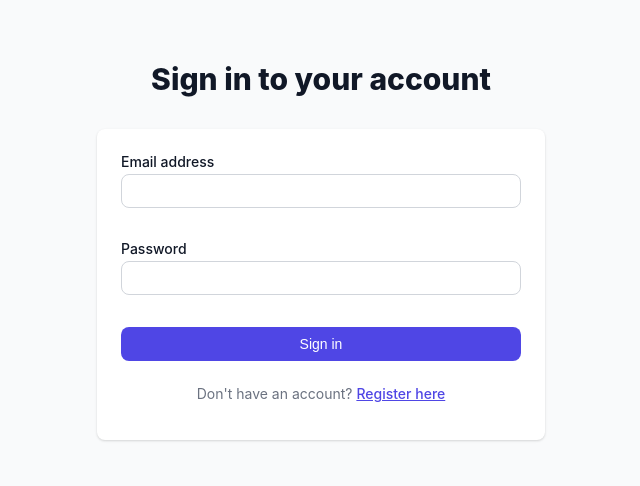
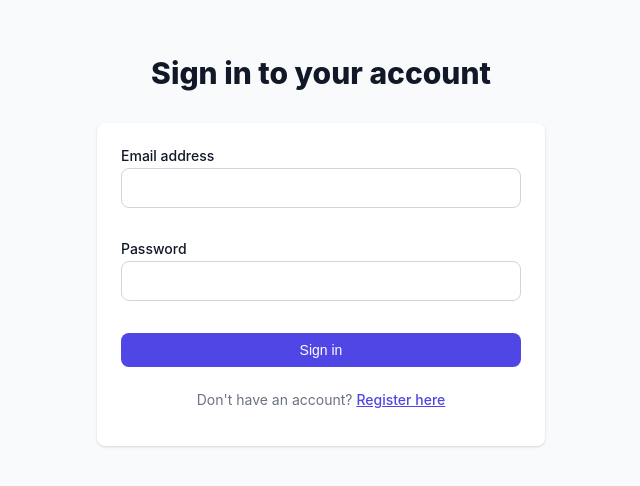
Before and after one commit to Mohammad-sadik/Expense_Tracker-, a React app in the folder client/: page /login in a window 1280 px wide. Shown: the part 178-664 px from the top of the page, without its empty margins (319-959 px from the left). Built offline with nearby package versions, Linux system fonts and the light colour scheme; the HTML template or start-up script is replaced by a standard one.

Commit message:
style: standardize input and dropdown heights

```diff
--- a/client/src/index.css
+++ b/client/src/index.css
@@ -83,6 +83,7 @@ body {
   border-radius: var(--radius);
   font-size: 0.875rem;
   box-sizing: border-box;
+  height: 2.5rem;
 }
 
 .input-field:focus {
--- a/client/src/pages/Transactions.jsx
+++ b/client/src/pages/Transactions.jsx
@@ -147,12 +147,13 @@ const Transactions = () => {
                         onChange={handleFilterChange}
                         style={{ marginBottom: 0 }}
                     />
+                    <div className="input-group" style={{ marginBottom: 0 }}>
                         <select
                             name="category"
                             className="input-field"
                             value={filters.category}
                             onChange={handleFilterChange}
-                        style={{ marginBottom: 0, fontFamily: 'inherit' }}
+                            style={{ fontFamily: 'inherit' }}
                         >
                             <option value="">All Categories</option>
                             <option value="Basic Living">Basic Living</option>
@@ -165,6 +166,7 @@ const Transactions = () => {
                             <option value="Financial">Financial</option>
                             <option value="Other">Other</option>
                         </select>
+                    </div>
                     <Input
                         name="startDate"
                         type="date"
```
Lines whose indentation alone changed are shown as unchanged.
